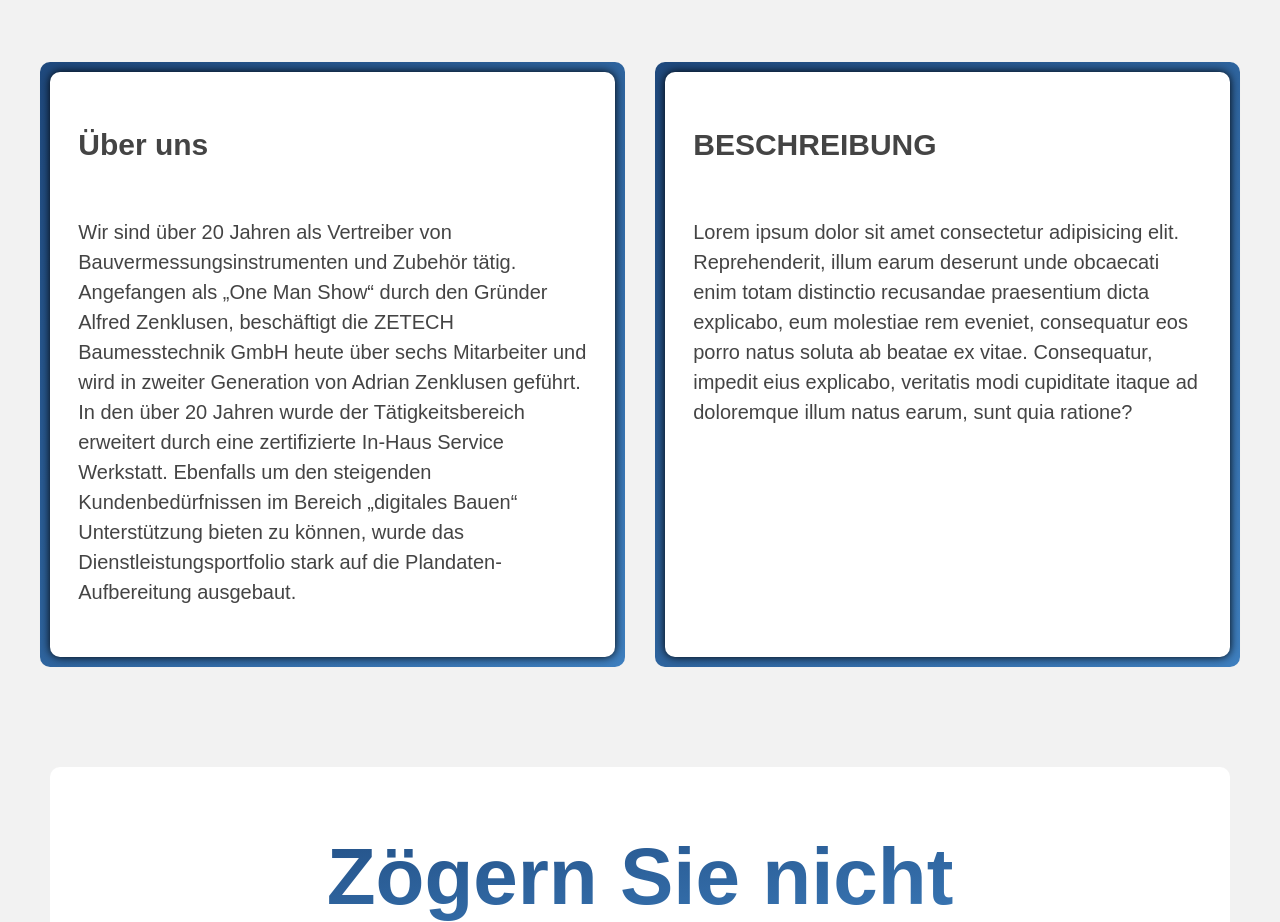
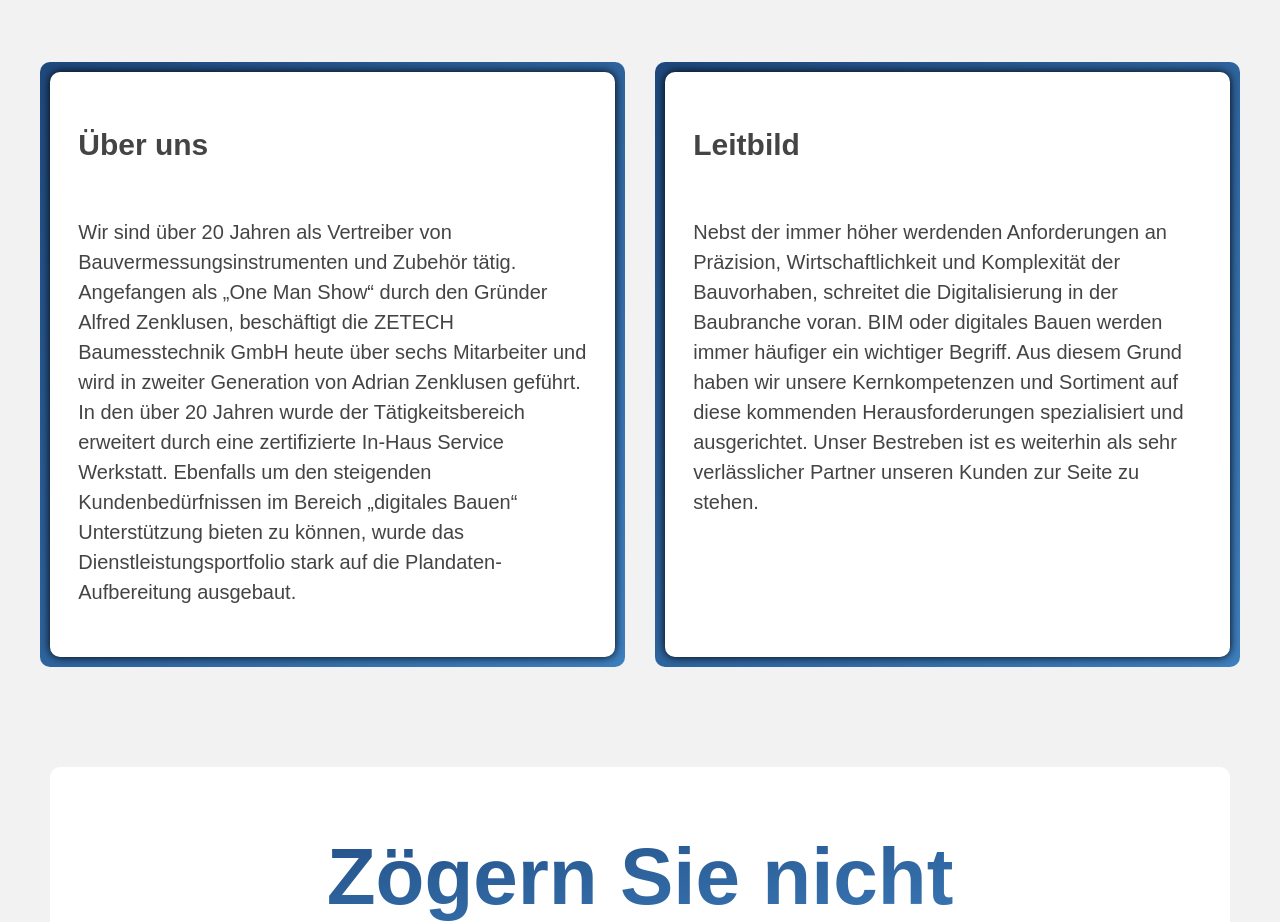
Before and after one commit to ZETECH-Baumesstechnik/zetech-website, a Next.js app: page / in a window 1280 px wide. Shown: the part 4740-5662 px from the top of the page. Built offline with nearby package versions, Linux system fonts and the light colour scheme.

Commit message:
Ivan Kafadar

```diff
--- a/app/(pages)/(home)/page.jsx
+++ b/app/(pages)/(home)/page.jsx
@@ -109,8 +109,9 @@
                                 <p className="text">Wir sind über 20 Jahren als Vertreiber von Bauvermessungsinstrumenten und Zubehör tätig. Angefangen als „One Man Show“ durch den Gründer Alfred Zenklusen, beschäftigt die ZETECH Baumesstechnik GmbH heute über sechs Mitarbeiter und wird in zweiter Generation von Adrian Zenklusen geführt. In den über 20 Jahren wurde der Tätigkeitsbereich erweitert durch eine zertifizierte In-Haus Service Werkstatt. Ebenfalls um den steigenden Kundenbedürfnissen im Bereich „digitales Bauen“ Unterstützung bieten zu können, wurde das Dienstleistungsportfolio stark auf die Plandaten-Aufbereitung ausgebaut.</p>
                             </ScrollContainer>
                             <ScrollContainer classes={"description-box"}>
-                                <h2 className="title">BESCHREIBUNG</h2>
-                                <p className="text">Lorem ipsum dolor sit amet consectetur adipisicing elit. Reprehenderit, illum earum deserunt unde obcaecati enim totam distinctio recusandae praesentium dicta explicabo, eum molestiae rem eveniet, consequatur eos porro natus soluta ab beatae ex vitae. Consequatur, impedit eius explicabo, veritatis modi cupiditate itaque ad doloremque illum natus earum, sunt quia ratione?</p>
+                                <h2 className="title">Leitbild</h2>
+                                <p className="text">Nebst der immer höher werdenden Anforderungen an Präzision, Wirtschaftlichkeit und Komplexität der Bauvorhaben, schreitet die Digitalisierung in der Baubranche voran. BIM oder digitales Bauen werden immer häufiger ein wichtiger Begriff.
+Aus diesem Grund haben wir unsere Kernkompetenzen und Sortiment auf diese kommenden Herausforderungen spezialisiert und ausgerichtet. Unser Bestreben ist es weiterhin als sehr verlässlicher Partner unseren Kunden zur Seite zu stehen.</p>
                             </ScrollContainer>
                         </div>
                     </div>
```
